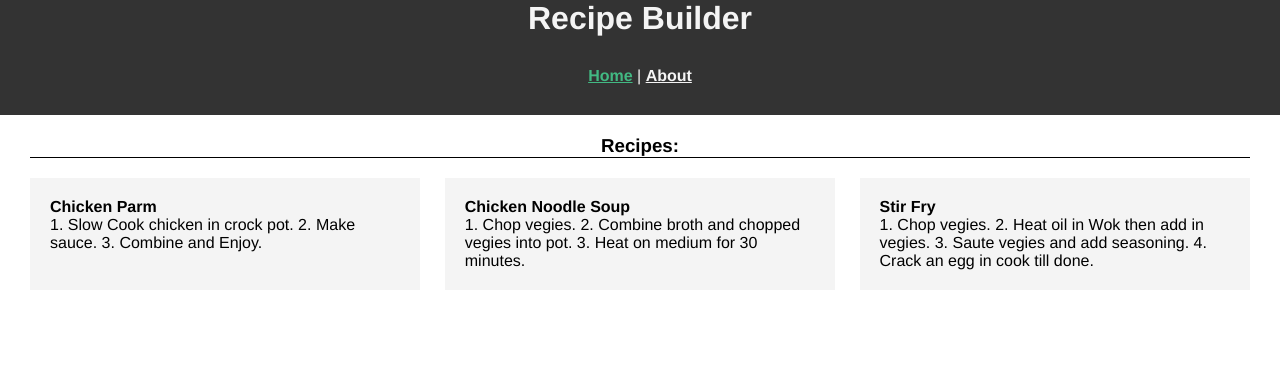
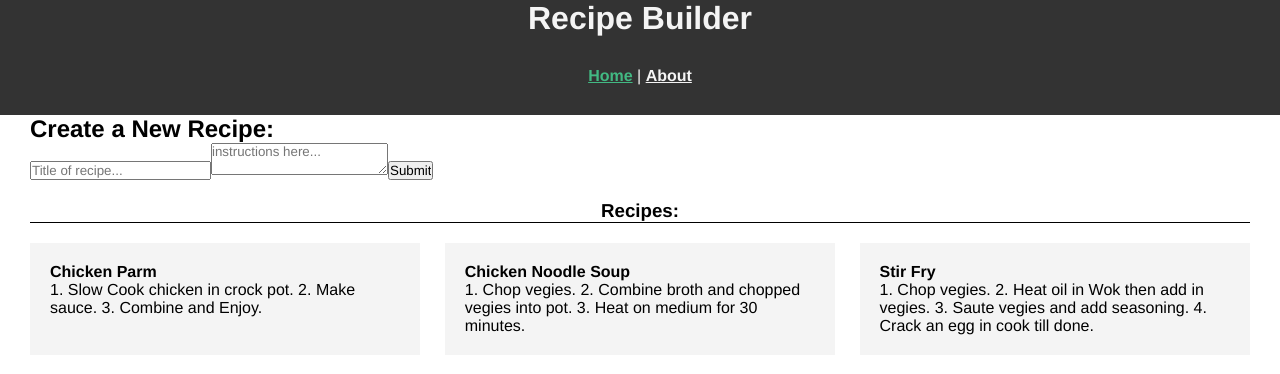
Before and after one commit to hborrelli1/recipe-builder, a Vue app: page / in a window 1280 px wide. Shown: the top 374 px of the page. Built offline with nearby package versions, Linux system fonts and the light colour scheme.

Commit message:
Add recipe form. Get functionality working.

```diff
--- /dev/null
+++ b/src/components/AddRecipeForm.vue
@@ -0,0 +1,48 @@
+<template>
+  <div>
+    <header>
+      <h2>Create a New Recipe:</h2>
+    </header>
+    <form @submit="addRecipe">
+      <input
+        type="text"
+        placeholder="Title of recipe..."
+        v-model="title"
+        name="title"
+      />
+      <textarea
+        v-model="instructions"
+        placeholder="instructions here..."
+      ></textarea>
+      <input type="submit" value="Submit" class="btn">
+    </form>
+  </div>
+</template>
+
+<script>
+  export default {
+    name: 'AddRecipeForm',
+    data() {
+      return {
+        title: '',
+        instructions: ''
+      }
+    },
+    methods: {
+      addRecipe(e) {
+        e.preventDefault();
+        const newRecipe = {
+          title: this.title,
+          instructions: this.instructions
+        }
+        this.$emit('add-recipe', newRecipe)
+        this.title = '';
+        this.instructions = '';
+      }
+    }
+  }
+</script>
+
+<style scoped>
+
+</style>
--- a/src/views/Home.vue
+++ b/src/views/Home.vue
@@ -1,15 +1,18 @@
 <template>
   <div class="home">
+    <AddRecipeForm v-on:add-recipe="addRecipe" />
     <Recipes v-bind:recipes="recipes" />
   </div>
 </template>
 
 <script>
+import AddRecipeForm from '../components/AddRecipeForm';
 import Recipes from '../components/Recipes';
 
 export default {
   name: 'Home',
   components: {
+    AddRecipeForm,
     Recipes
   },
   data() {
@@ -34,7 +37,9 @@ export default {
       }
     },
     methods: {
-
+      addRecipe(newRecipe) {
+        this.recipes = [...this.recipes, newRecipe]
+      }
     }
 }
 </script>
```
